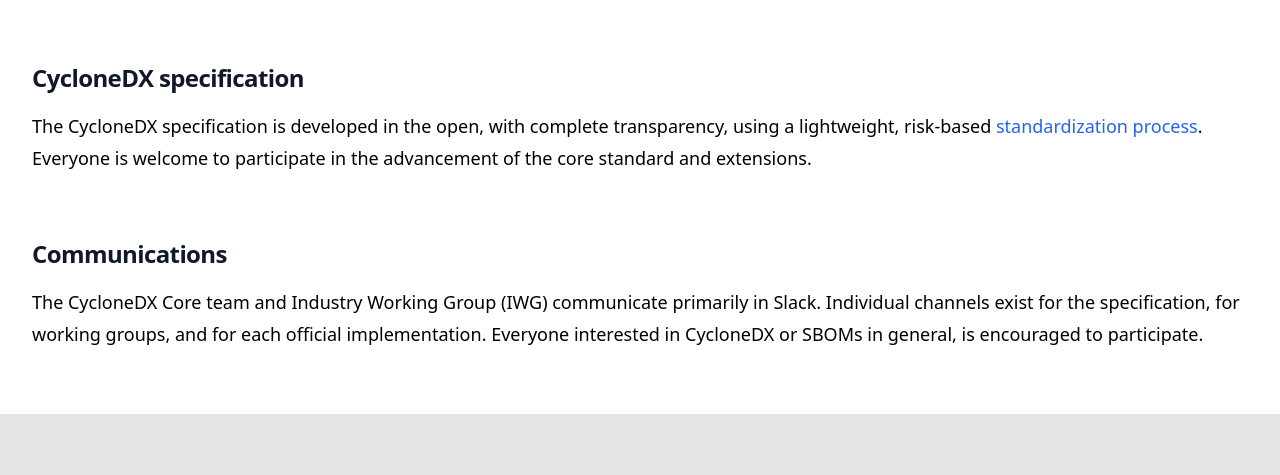
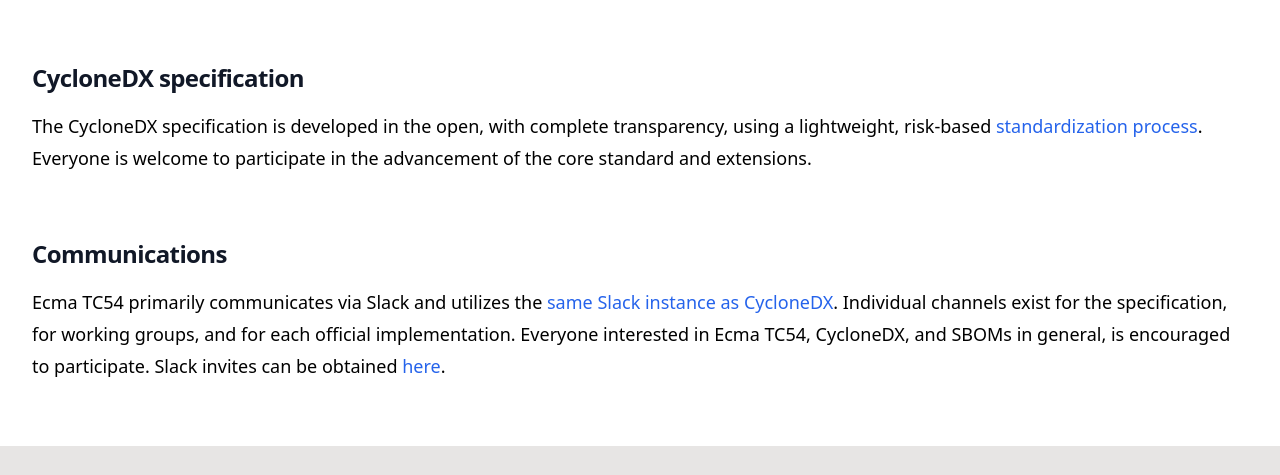
Before and after one commit to Ecma-TC54/tc54.org, an Astro site: page /contribute in a window 1280 px wide. Shown: the part 1031-1506 px from the top of the page. Built offline with nearby package versions, Linux system fonts and the light colour scheme; Astro itself is replaced by a stand-in of ours.

Commit message:
Updated Slack information

```diff
--- a/src/pages/contribute.astro
+++ b/src/pages/contribute.astro
@@ -65,7 +65,7 @@
                     Communications
                 </h3>
                 <p class="mt-4 text-lg leading-8">
-                    The CycloneDX Core team and Industry Working Group (IWG) communicate primarily in Slack. Individual channels exist for the specification, for working groups, and for each official implementation. Everyone interested in CycloneDX or SBOMs in general, is encouraged to participate.
+                    Ecma TC54 primarily communicates via Slack and utilizes the <a href="https://cyclonedx.org/slack" class="text-blue-600 visited:text-blue-600">same Slack instance as CycloneDX</a>. Individual channels exist for the specification, for working groups, and for each official implementation. Everyone interested in Ecma TC54, CycloneDX, and SBOMs in general, is encouraged to participate. Slack invites can be obtained <a href="https://cyclonedx.org/slack/invite" class="text-blue-600 visited:text-blue-600">here</a>.
                 </p>
             </div>
         </div>
```
